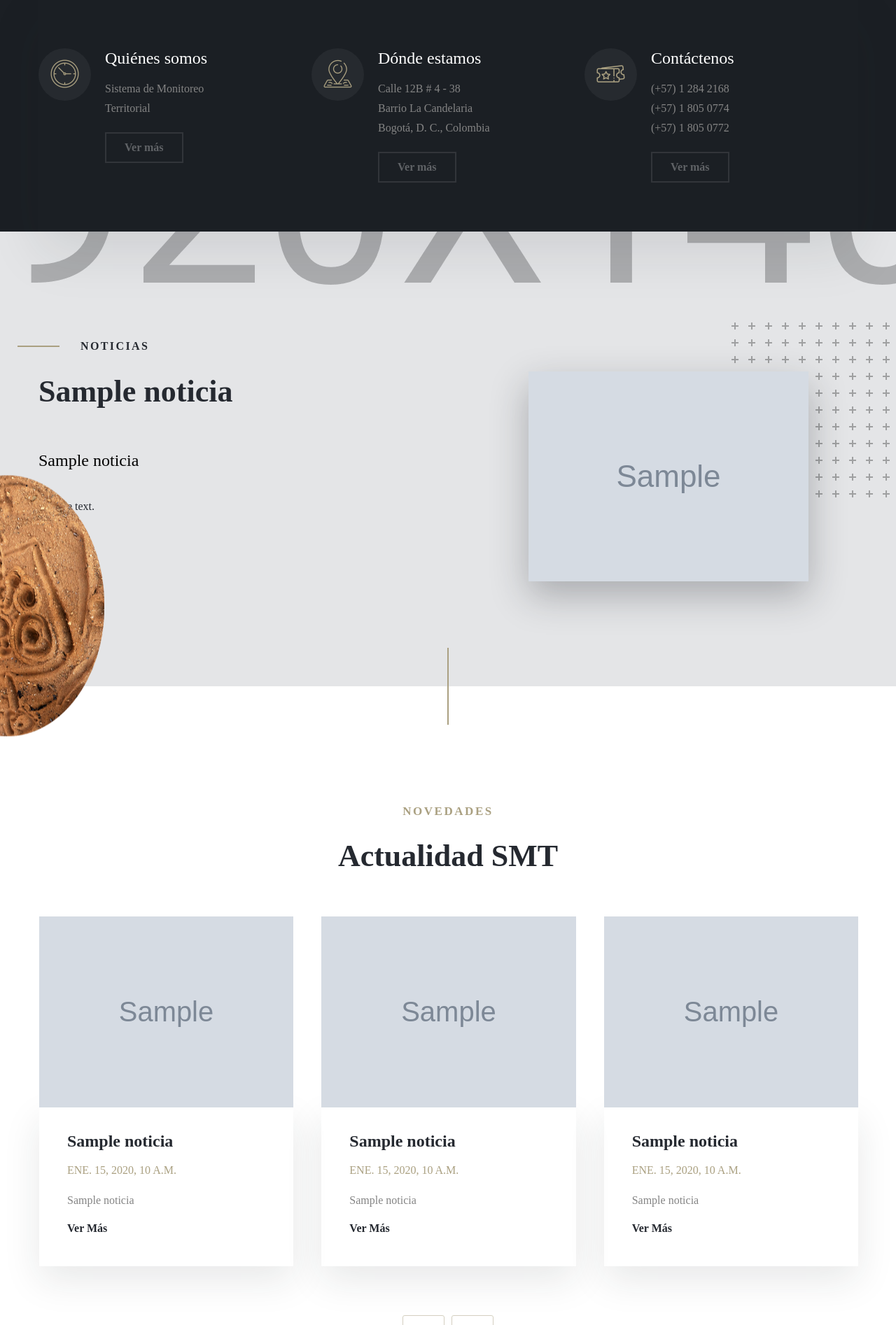
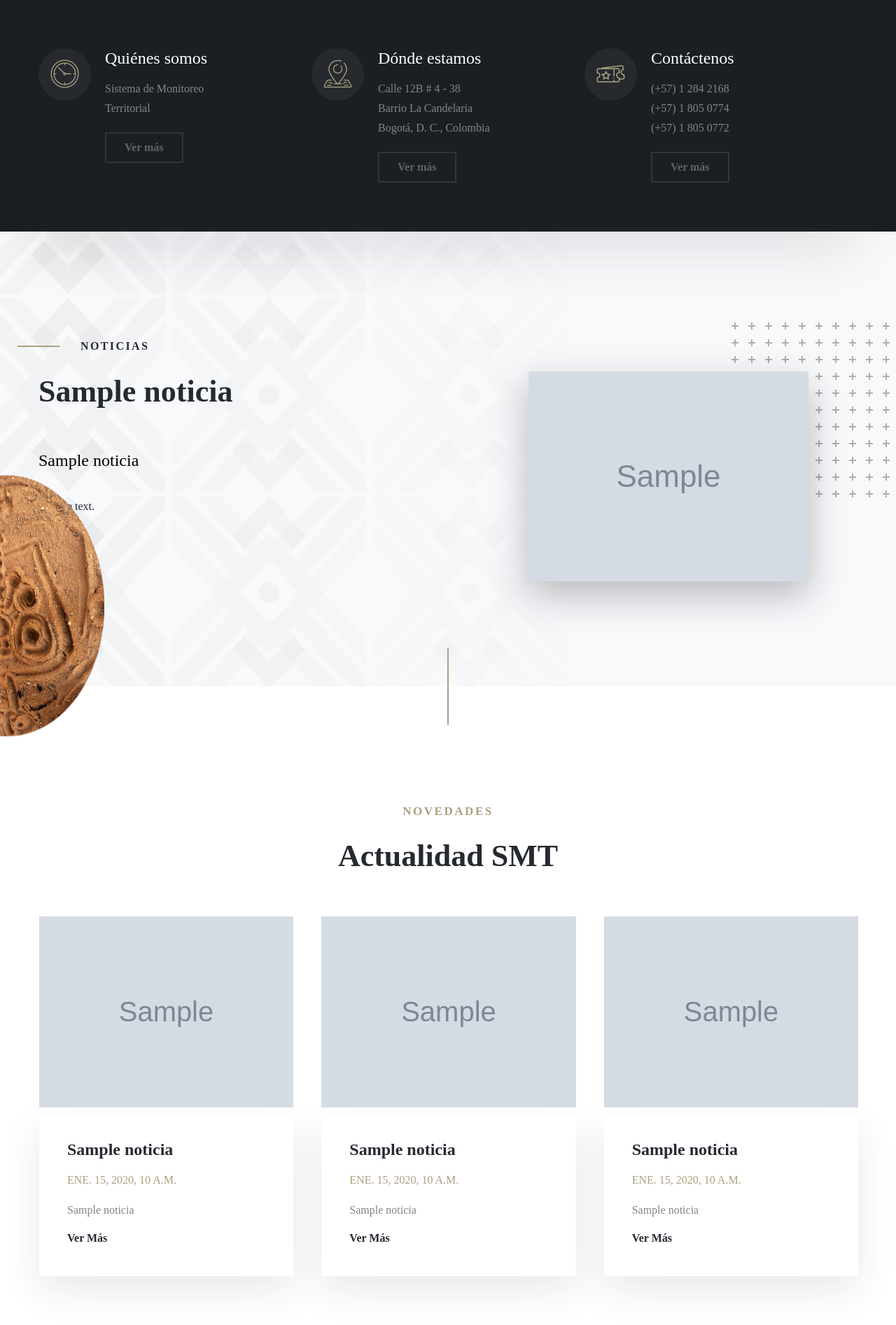
Before and after one commit to frpk21/onic, a Django app: template generales/templates/generales/home.html in a window 1280 px wide. Shown: the part 756-2650 px from the top of the page at 70% size. Run offline with Django 3.2, Linux system fonts and the light colour scheme; tables that the repository leaves empty hold one stand-in row (values such as "Sample post"); the template is opened without the code that fills it: values that come from a table or form of the project are taken from there, most other values are stand-ins (such as "Sample title", 1, 10 or a date in 2020); grey boxes marked "Sample" are stand-in pictures; some libraries are stand-ins or nearby versions; some web fonts are replaced.

Commit message:
noticias

```diff
--- a/generales/templates/generales/home.html
+++ b/generales/templates/generales/home.html
@@ -101,7 +101,7 @@
         </div>
     </div>
 </section>
-<section class="about-two" style="background-image: url(/static/base/assets/images/backgrounds/event-bg-1-1.jpg);">
+<section class="about-two" style="background-image: url(/static/base/assets/images/backgrounds/fondo.png);">
     <img src="/static/base/assets/images/post-mov.png" alt="" class="about-two__sclupture">
     <div class="container">
         <div class="row">
@@ -150,7 +150,7 @@
                             <img src="{{item.imagen.url}}" alt="">
                         </div>
                         <div class="exhibition-two__content">
-                            <h3><a href="event-details.html">{{item.titulo}}</a></h3>
+                            <p><h3><a href="event-details.html">{{item.titulo}}</a></h3></p>
                             <span>{{item.modificado}}</span>
                             <p>{{item.subtitulo}}</p>
                             <a href="event-details.html" class="exhibition-two__link">Ver M&aacute;s</a>
```
Also changed, not shown: static/base/assets/images/backgrounds/fondo.png (added).
